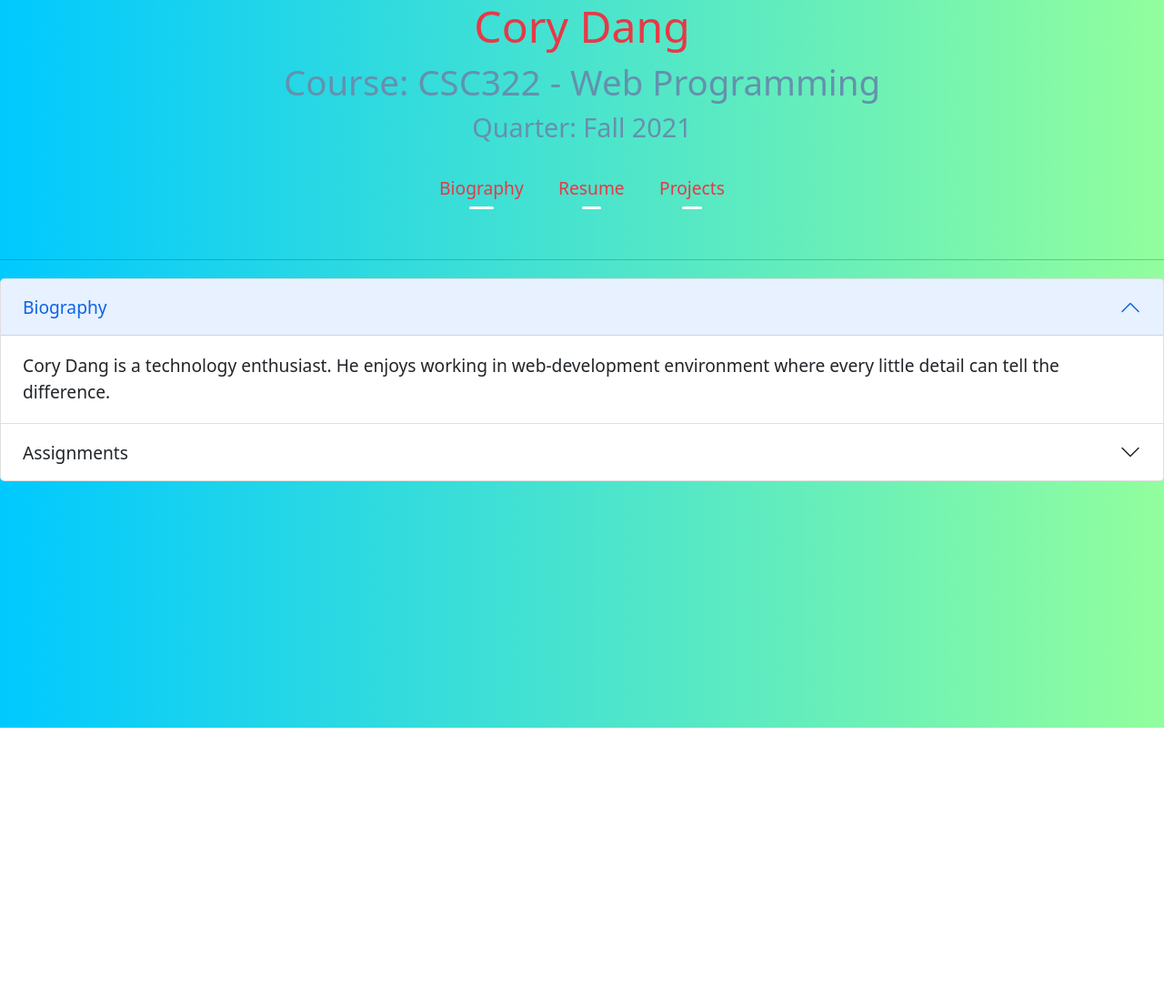
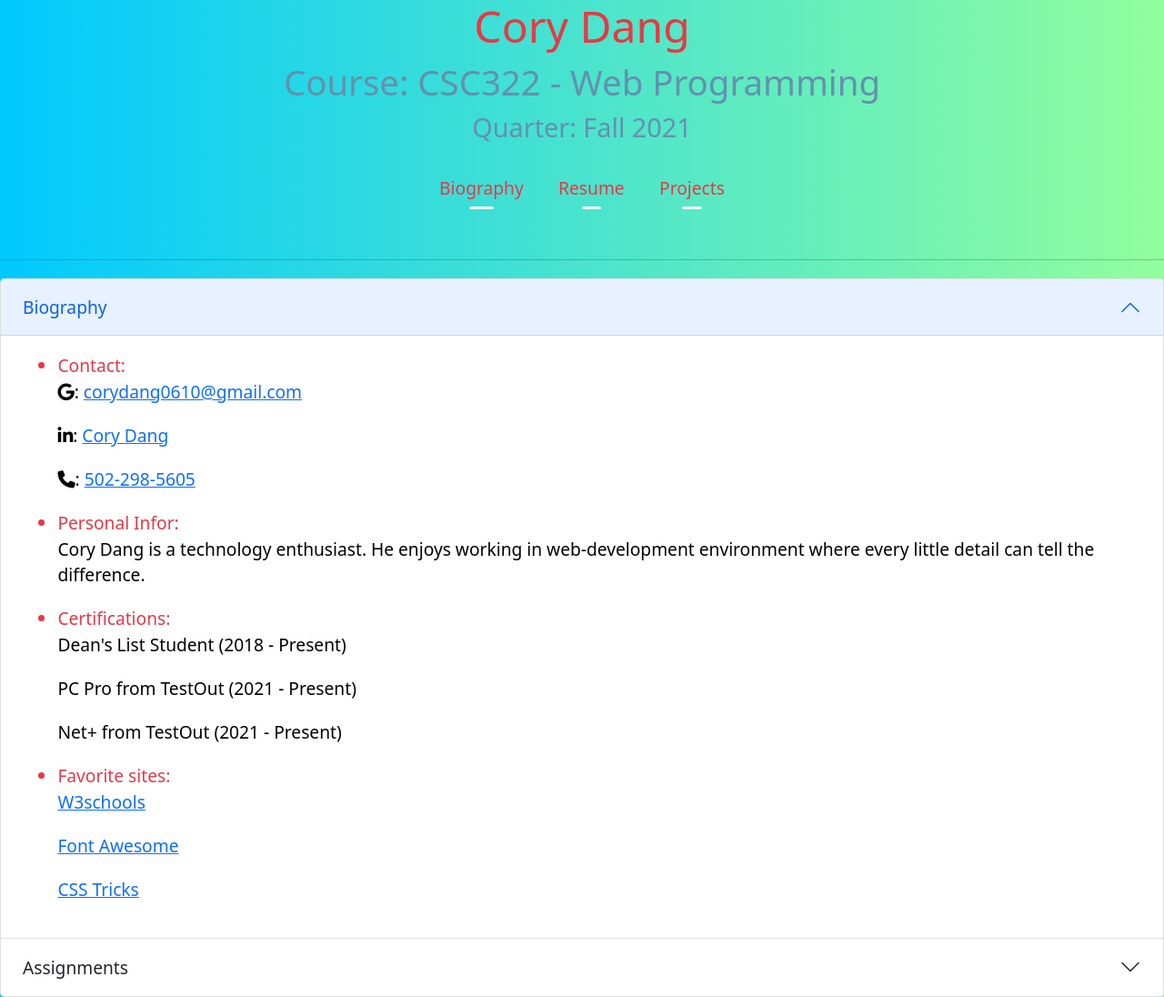
Before and after one commit to mdang9356/CSC322-2021fall, a plain HTML site: page index.html in a window 1280 px wide. Shown: the whole page at 91% size. Before the commit the page ends 800 px from the top, so only its background shows below. Drawn offline with nearby package versions, Linux system fonts and the light colour scheme.

Commit message:
Updating page content

```diff
--- a/CSS/index.css
+++ b/CSS/index.css
@@ -81,3 +81,11 @@ body, html{
     border-top: 3px solid white;
     border-radius: 30px
 }
+
+.list-title{
+    color: var(--red);
+}
+
+.list-title p{
+    color: black;
+}
--- a/index.html
+++ b/index.html
@@ -39,8 +39,33 @@
           </h2>
           <div id="panelsStayOpen-collapseOne" class="accordion-collapse collapse show" aria-labelledby="panelsStayOpen-headingOne">
             <div class="accordion-body">
-                Cory Dang is a technology enthusiast.
-                He enjoys working in web-development environment where every little detail can tell the difference.            </div>
+              <ul>
+                <li class="list-title">Contact:
+                  <p><i class="fab fa-google"></i>: <a href="maito:corydang0610@gmail.com">corydang0610@gmail.com</a></p>
+                  <p><i class="fab fa-linkedin-in"></i>: <a href="https://www.linkedin.com/in/cory-dang/">Cory Dang</a></p>
+                  <p><i class="fas fa-phone"></i>: <a href="tel:+15022985605">502-298-5605</a></p>
+
+                </li>
+
+                <li class="list-title">Personal Infor:
+                  <p>                Cory Dang is a technology enthusiast.
+                    He enjoys working in web-development environment where every little detail can tell the difference.
+                  </p>
+                </li>
+
+                <li class="list-title">Certifications:
+                  <p>Dean's List Student (2018 - Present)</p>
+                  <p>PC Pro from TestOut (2021 - Present)</p>
+                  <p>Net+ from TestOut (2021 - Present)</p>
+                </li>
+
+                <li class="list-title">Favorite sites:
+                  <p><a href="https://www.w3schools.com/">W3schools</a></p>
+                  <p><a href="https://fontawesome.com/">Font Awesome</a></p>
+                  <p><a href="https://css-tricks.com/">CSS Tricks</a></p>
+                </li>
+              </ul>
+            </div>
           </div>
         </div>
         <div class="accordion-item">
@@ -56,7 +81,7 @@
                     <ul>
                         <ul>
                             <h5>Assignments</h5>
-                            <li><a href=""></a></li>
+                            <li><a href="./assignment03/assn301.html">Assignment 03</a></li>
                             <li><a href=""></a></li>
                             <li><a href=""></a></li>
                         </ul>
@@ -84,6 +109,8 @@
 
       </div>
 
+      <script src="https://kit.fontawesome.com/e23e09cf11.js" crossorigin="anonymous"></script>
+
     <script src="https://cdn.jsdelivr.net/npm/bootstrap@5.1.3/dist/js/bootstrap.bundle.min.js" integrity="sha384-ka7Sk0Gln4gmtz2MlQnikT1wXgYsOg+OMhuP+IlRH9sENBO0LRn5q+8nbTov4+1p" crossorigin="anonymous"></script>
 </body>
 </html>
```
